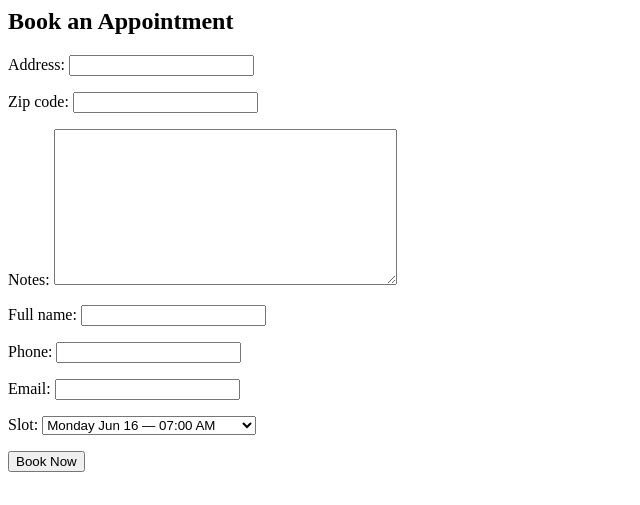
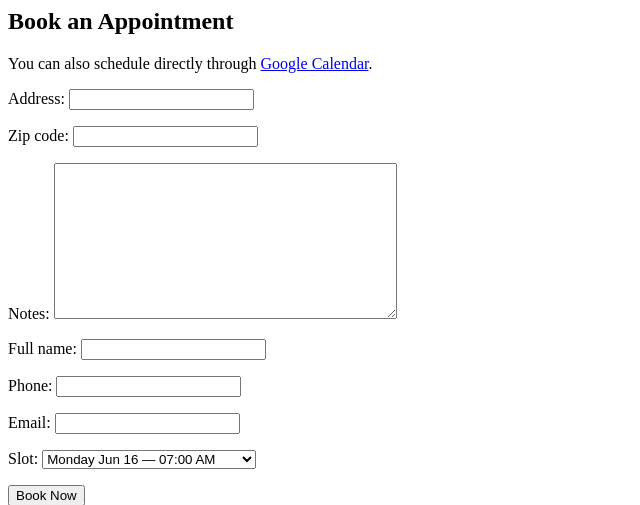
Before and after one commit to Corvette052/smart-scheduler, a Django app: template bookings/templates/public_booking_form.html in a window 1280 px wide. Shown: the top 505 px of the page, without its empty margins (0-640 px from the left). Run offline with Django 5.2, Linux system fonts and the light colour scheme; the template is opened without the code that fills it: values that come from a table or form of the project are taken from there, others are empty; data comes from the database, SQL or seed files in the repository; some libraries are stand-ins or nearby versions.

Commit message:
Add Google Calendar link to public booking form

```diff
--- a/bookings/templates/public_booking_form.html
+++ b/bookings/templates/public_booking_form.html
@@ -1,4 +1,8 @@
 <h2>Book an Appointment</h2>
+<p>
+  You can also schedule directly through
+  <a href="https://calendar.google.com/calendar/u/0/appointments/schedules/AcZssZ3U8dldiPMQGV6xaD6FzB8sJTjVqZ2Ar9iDwJNe0z3PIAftp-LmLIB1DT3UXS6iwhBHShoQESwc" target="_blank" rel="noopener">Google Calendar</a>.
+</p>
 <form method="post">
   {% csrf_token %}
   {{ form.as_p }}
```
